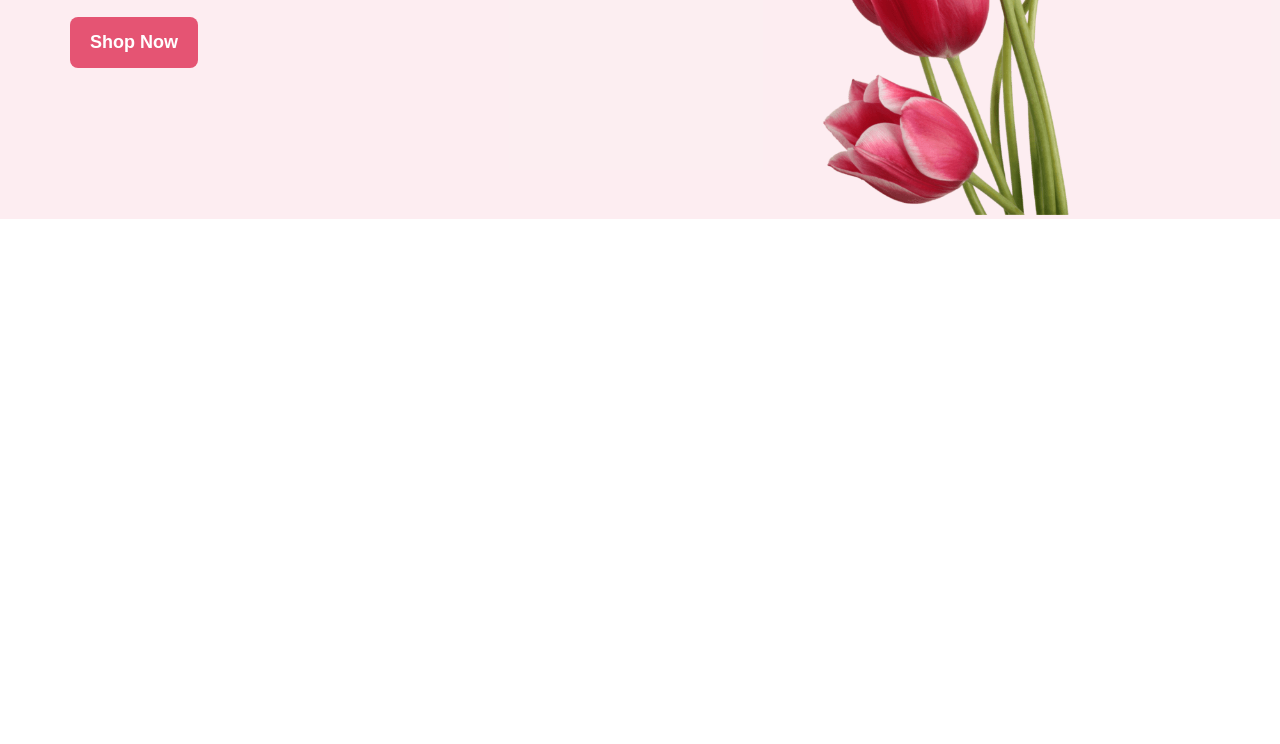
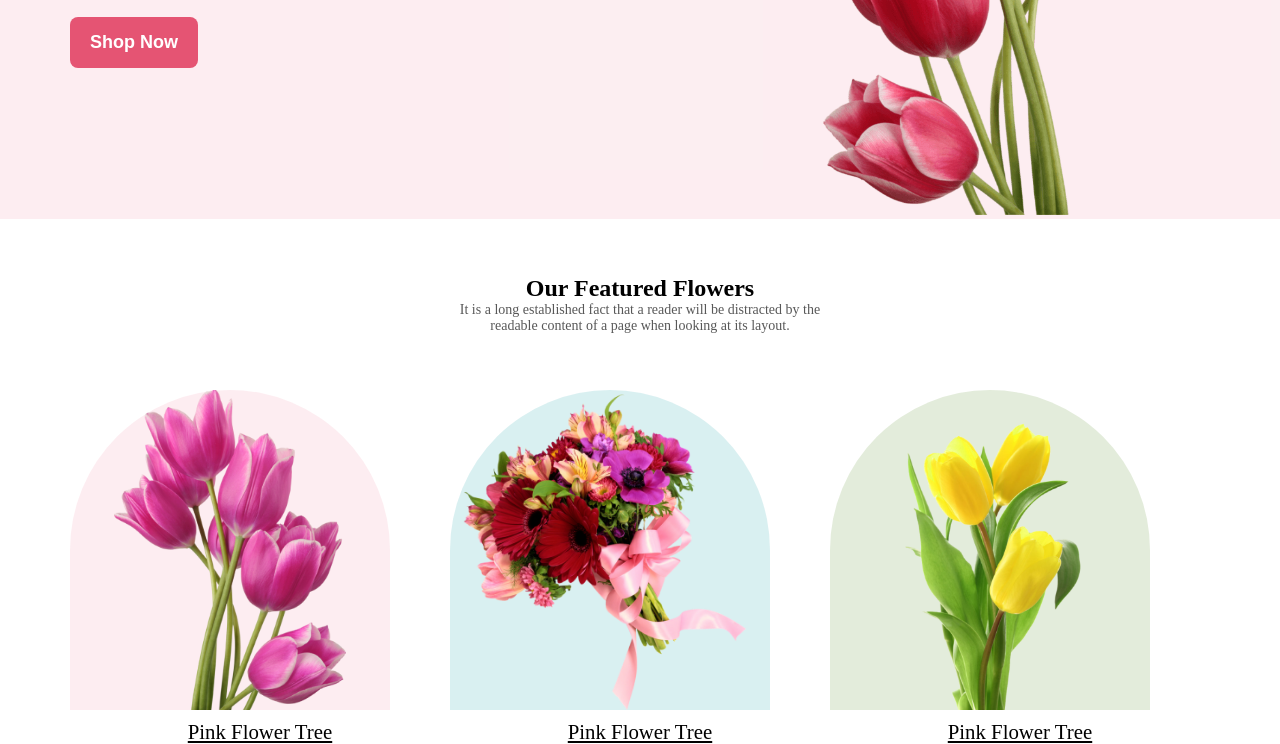
Before and after one commit to arjsabbir88/Sun-flower-shop, a plain HTML site: page index.html in a window 1280 px wide. Shown: the part 339-1083 px from the top of the page. Before the commit the page ends 800 px from the top, so only its background shows below. Drawn offline with Linux system fonts and the light colour scheme.

Commit message:
added feature-of flower

```diff
--- a/index.html
+++ b/index.html
@@ -28,5 +28,44 @@
             </div>
         </div>
     </header>
+
+    <main>
+        <section>
+            <div class="feature-of-flower">
+                <div class="feature-contain">
+                    <h1 class="feature-title">
+                        Our Featured Flowers
+                    </h1>
+                    <p class="content-description">It is a long established fact that a reader will be distracted by the readable content of a page when looking at its layout.</p>
+                </div>
+                <div class="feature-flower-container">
+                    <div class="flower-card">
+                        <div class="card bg-first">
+                            <img src="Flower Asset/pngwing 6.png" alt="">
+                        </div>
+                        <div class="card-title-container">
+                            <p class="card-title">Pink Flower Tree</p>
+                        </div>
+                    </div>
+                    <div class="flower-card">
+                        <div class="card bg-second">
+                            <img src="Flower Asset/pngwing 5.png" alt="">
+                        </div>
+                        <div class="card-title-container">
+                            <p class="card-title">Pink Flower Tree</p>
+                        </div>
+                    </div>
+                    <div class="flower-card">
+                        <div class="card bg-third">
+                            <img src="Flower Asset/pngwing 7.png" alt="">
+                        </div>
+                        <div class="card-title-container">
+                            <p class="card-title">Pink Flower Tree</p>
+                        </div>
+                    </div>
+                </div>
+            </div>
+        </section>
+    </main>
 </body>
 </html>
--- a/style.css
+++ b/style.css
@@ -66,6 +66,48 @@ ul li a{
     height: 40vw;
 }
 
+.feature-contain{
+    max-width: 394px;
+    text-align: center;
+    margin: 3.5rem auto;
+}
+.feature-flower-container{
+    max-width: 1140px;
+    margin: 0 auto;
+    display: grid;
+    grid-template-columns: repeat(3, 1fr);
+}
+.card{
+    height: 320px;
+    width: 320px;
+    border-radius: 50% 50% 0 0;
+    display: flex;
+    justify-content: center;
+    align-items: end;
+}
+.card img{
+    /* width: 100%; */
+    height: 100%;
+}
+.card-title-container{
+    width: 100%;
+}
+.card-title{
+    text-align: center;
+    margin-top: 10px;
+    text-decoration: underline;
+    font-size: 1.3rem;
+}
+/* background-color */
+.bg-first{
+    background-color: rgba(229, 84, 115, 0.1);
+}
+.bg-second{
+    background-color: rgba(5, 151, 160, 0.15)
+}
+.bg-third{
+    background-color: rgba(71, 125, 17, 0.15);
+}
 
 /* lets make it responsive */
 
@@ -80,5 +122,14 @@ ul li a{
         text-align: center;
         margin-top: 30px;
     }
-
+    .feature-flower-container{
+        grid-template-columns: repeat(1,1fr);
+        margin-bottom: 4rem;
+    }
+    .flower-card{
+        margin-bottom: 4rem;
+    }
+    .card{
+        margin: 0 auto;
+    }
 }
```
